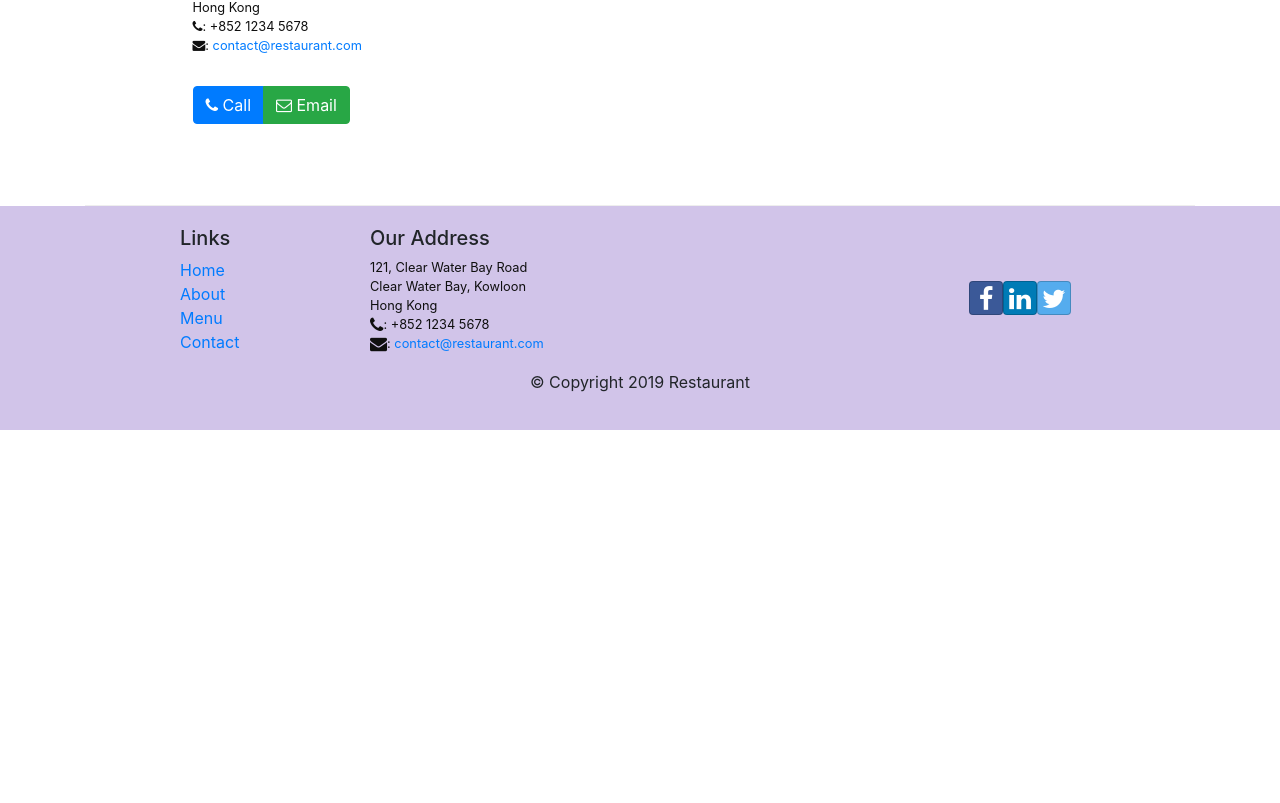
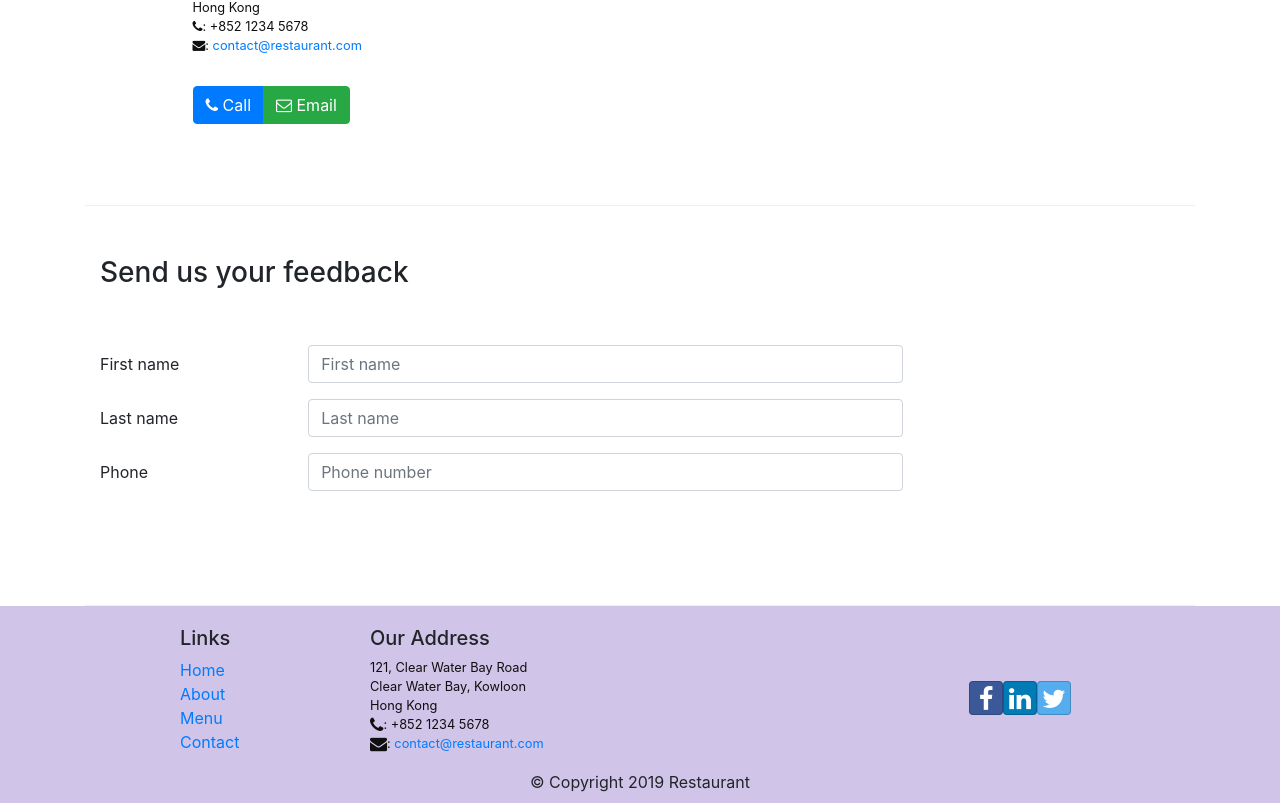
Before and after one commit to silviow/hkust-react-course, a React (Create React App) app: page /contact in a window 1280 px wide. Shown: the part 675-1478 px from the top of the page. Before the commit the page ends 1105 px from the top, so only its background shows below. Built offline with nearby package versions, Linux system fonts and the light colour scheme.

Commit message:
Forms introduction

```diff
--- a/src/components/ContactComponent.js
+++ b/src/components/ContactComponent.js
@@ -1,8 +1,24 @@
-import React from 'react';
+import React, { Component } from 'react';
 import { Link } from 'react-router-dom';
-import { Breadcrumb, BreadcrumbItem } from 'reactstrap';
+import { Breadcrumb, BreadcrumbItem, Button, Form, FormGroup, Label, Input, Col } from 'reactstrap';
 
-function Contact(props) {
+class Contact extends Component {
+
+    constructor(props) {
+        super(props);
+
+        this.state = {
+            firstname: '',
+            lastname: '',
+            phone: '',
+            email: '',
+            agree: false,
+            message: '',
+            contactType: 'Phone',
+        }
+    }
+
+    render() {
         return (
             <div className="container">
                 <div className="row">
@@ -41,8 +57,36 @@ function Contact(props) {
                         </div>
                     </div>
                 </div>
+                <div className="row row-content">
+                    <div className="col-12">
+                        <h3>Send us your feedback</h3>
+                    </div>
+                    <div className="col-12 col-md-9">
+                        <Form>
+                            <FormGroup row>
+                                <Label htmlFor="firstname" md={3}>First name</Label>
+                                <Col md={9}>
+                                    <Input type="text" id="firstname" name="firstname" placeholder="First name" value={this.state.firstname} />
+                                </Col>
+                            </FormGroup>
+                            <FormGroup row>
+                                <Label htmlFor="lastname" md={3}>Last name</Label>
+                                <Col md={9}>
+                                    <Input type="text" id="lastname" name="lastname" placeholder="Last name" value={this.state.lastname} />
+                                </Col>
+                            </FormGroup>
+                            <FormGroup row>
+                                <Label htmlFor="phone" md={3}>Phone</Label>
+                                <Col md={9}>
+                                    <Input type="tel" id="phone" name="phone" placeholder="Phone number" value={this.state.phone} />
+                                </Col>
+                            </FormGroup>
+                        </Form>
+                    </div>
+                </div>
             </div>
         );
     }
+}
 
 export default Contact;
```
Also changed, not shown: 1 other file (tests, documents, lock files or other folders). Lines whose indentation alone changed are shown as unchanged.
